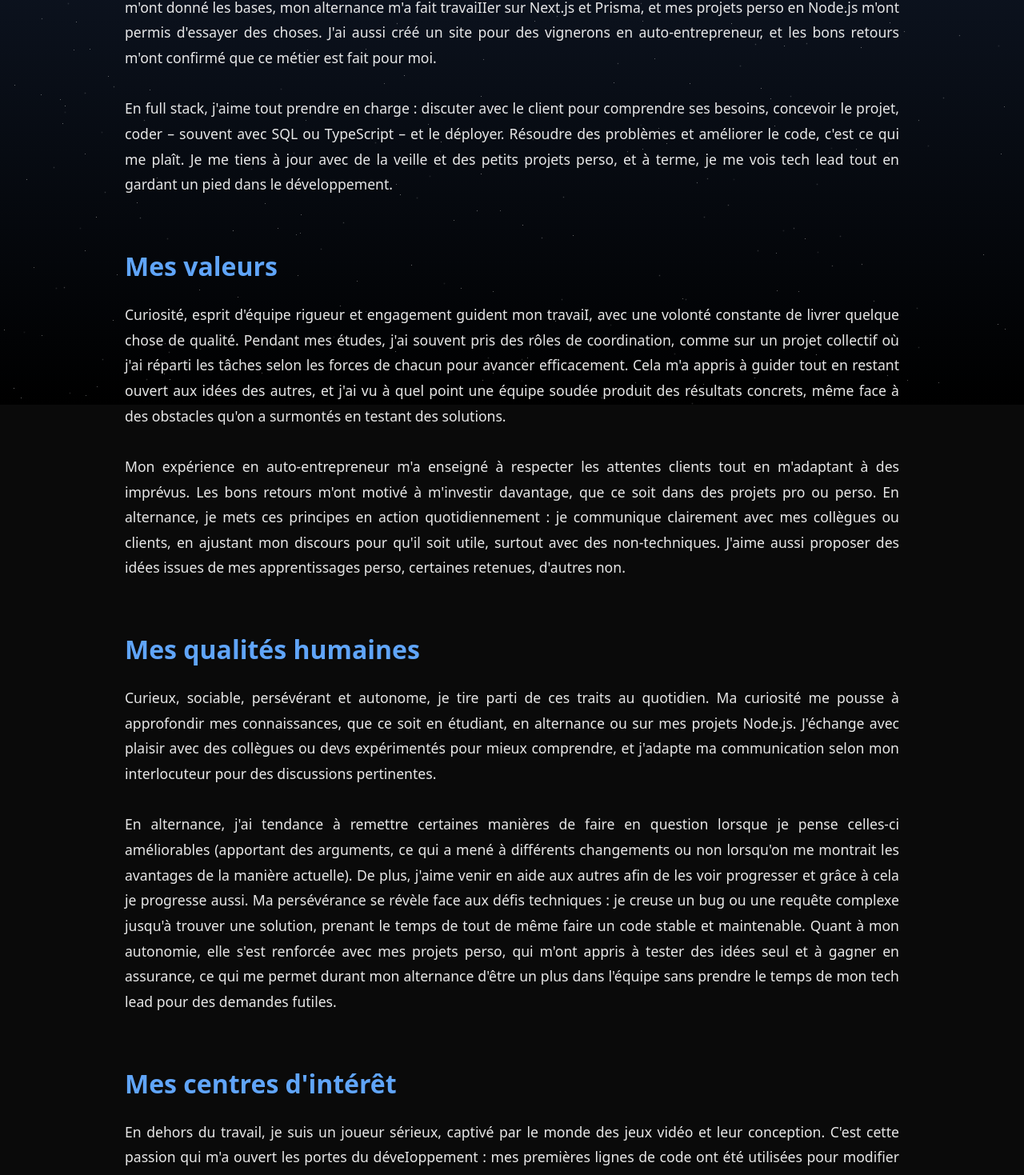
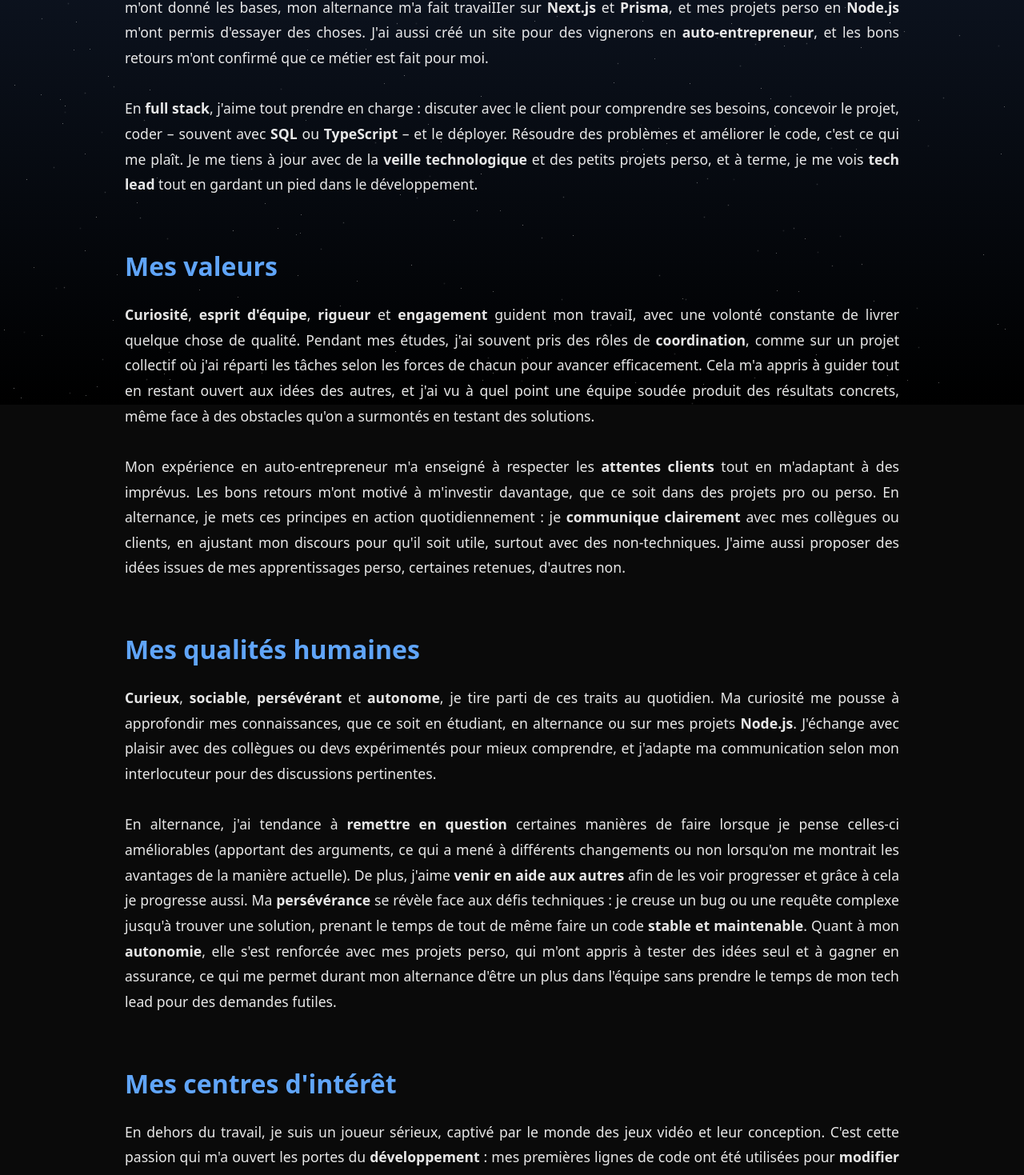
Before and after one commit to Esteban-Mo/newportfolio, a Next.js app: page /presentation in a window 1280 px wide. Shown: the part 294-1763 px from the top of the page at 80% size. Built offline with nearby package versions, Linux system fonts and the light colour scheme.

Commit message:
Mise à jour de la page de présentation avec mise en valeur des mots-clés
- Ajouter des balises <strong> pour mettre en évidence les termes clés dans chaque paragraphe
- Conserver la mise en page et le style existants
- Améliorer la lisibilité et l'impact visuel du texte de présentation

```diff
--- a/src/app/presentation/page.tsx
+++ b/src/app/presentation/page.tsx
@@ -36,11 +36,11 @@ export default function Presentation() {
                     textAlign: `justify`
                 }}>
                     <p>
-                        Curieux et motivé, j'aime me lancer dans des projets techniques et apprendre en avançant. Mes études d'ingénieur m'ont donné les bases, mon alternance m'a fait travaiIIer sur Next.js et Prisma, et mes projets perso en Node.js m'ont permis d'essayer des choses. J'ai aussi créé un site pour des vignerons en auto-entrepreneur, et les bons retours m'ont confirmé que ce métier est fait pour moi.
+                        <strong>Curieux et motivé</strong>, j'aime me lancer dans des projets techniques et apprendre en avançant. Mes études d'<strong>ingénieur</strong> m'ont donné les bases, mon alternance m'a fait travaiIIer sur <strong>Next.js</strong> et <strong>Prisma</strong>, et mes projets perso en <strong>Node.js</strong> m'ont permis d'essayer des choses. J'ai aussi créé un site pour des vignerons en <strong>auto-entrepreneur</strong>, et les bons retours m'ont confirmé que ce métier est fait pour moi.
                     </p>
                     <br />
                     <p>
-                        En full stack, j'aime tout prendre en charge : discuter avec le client pour comprendre ses besoins, concevoir le projet, coder – souvent avec SQL ou TypeScript – et le déployer. Résoudre des problèmes et améliorer le code, c'est ce qui me plaît. Je me tiens à jour avec de la veille et des petits projets perso, et à terme, je me vois tech lead tout en gardant un pied dans le développement.
+                        En <strong>full stack</strong>, j'aime tout prendre en charge : discuter avec le client pour comprendre ses besoins, concevoir le projet, coder – souvent avec <strong>SQL</strong> ou <strong>TypeScript</strong> – et le déployer. Résoudre des problèmes et améliorer le code, c'est ce qui me plaît. Je me tiens à jour avec de la <strong>veille technologique</strong> et des petits projets perso, et à terme, je me vois <strong>tech lead</strong> tout en gardant un pied dans le développement.
                     </p>
                 </div>
             </section>
@@ -64,11 +64,11 @@ export default function Presentation() {
                     textAlign: `justify`
                 }}>
                     <p>
-                        Curiosité, esprit d'équipe rigueur et engagement guident mon travaiI, avec une volonté constante de livrer quelque chose de qualité. Pendant mes études, j'ai souvent pris des rôles de coordination, comme sur un projet collectif où j'ai réparti les tâches selon les forces de chacun pour avancer efficacement. Cela m'a appris à guider tout en restant ouvert aux idées des autres, et j'ai vu à quel point une équipe soudée produit des résultats concrets, même face à des obstacles qu'on a surmontés en testant des solutions.
+                        <strong>Curiosité</strong>, <strong>esprit d'équipe</strong>, <strong>rigueur</strong> et <strong>engagement</strong> guident mon travaiI, avec une volonté constante de livrer quelque chose de qualité. Pendant mes études, j'ai souvent pris des rôles de <strong>coordination</strong>, comme sur un projet collectif où j'ai réparti les tâches selon les forces de chacun pour avancer efficacement. Cela m'a appris à guider tout en restant ouvert aux idées des autres, et j'ai vu à quel point une équipe soudée produit des résultats concrets, même face à des obstacles qu'on a surmontés en testant des solutions.
                     </p>
                     <br />
                     <p>
-                        Mon expérience en auto-entrepreneur m'a enseigné à respecter les attentes clients tout en m'adaptant à des imprévus. Les bons retours m'ont motivé à m'investir davantage, que ce soit dans des projets pro ou perso. En alternance, je mets ces principes en action quotidiennement : je communique clairement avec mes collègues ou clients, en ajustant mon discours pour qu'il soit utile, surtout avec des non-techniques. J'aime aussi proposer des idées issues de mes apprentissages perso, certaines retenues, d'autres non.
+                        Mon expérience en auto-entrepreneur m'a enseigné à respecter les <strong>attentes clients</strong> tout en m'adaptant à des imprévus. Les bons retours m'ont motivé à m'investir davantage, que ce soit dans des projets pro ou perso. En alternance, je mets ces principes en action quotidiennement : je <strong>communique clairement</strong> avec mes collègues ou clients, en ajustant mon discours pour qu'il soit utile, surtout avec des non-techniques. J'aime aussi proposer des idées issues de mes apprentissages perso, certaines retenues, d'autres non.
                     </p>
                 </div>
             </section>
@@ -92,11 +92,11 @@ export default function Presentation() {
                     textAlign: `justify`
                 }}>
                     <p>
-                        Curieux, sociable, persévérant et autonome, je tire parti de ces traits au quotidien. Ma curiosité me pousse à approfondir mes connaissances, que ce soit en étudiant, en alternance ou sur mes projets Node.js. J'échange avec plaisir avec des collègues ou devs expérimentés pour mieux comprendre, et j'adapte ma communication selon mon interlocuteur pour des discussions pertinentes.
+                        <strong>Curieux</strong>, <strong>sociable</strong>, <strong>persévérant</strong> et <strong>autonome</strong>, je tire parti de ces traits au quotidien. Ma curiosité me pousse à approfondir mes connaissances, que ce soit en étudiant, en alternance ou sur mes projets <strong>Node.js</strong>. J'échange avec plaisir avec des collègues ou devs expérimentés pour mieux comprendre, et j'adapte ma communication selon mon interlocuteur pour des discussions pertinentes.
                     </p>
                     <br />
                     <p>
-                        En alternance, j'ai tendance à remettre certaines manières de faire en question lorsque je pense celles-ci améliorables (apportant des arguments, ce qui a mené à différents changements ou non lorsqu'on me montrait les avantages de la manière actuelle). De plus, j'aime venir en aide aux autres afin de les voir progresser et grâce à cela je progresse aussi. Ma persévérance se révèle face aux défis techniques : je creuse un bug ou une requête complexe jusqu'à trouver une solution, prenant le temps de tout de même faire un code stable et maintenable. Quant à mon autonomie, elle s'est renforcée avec mes projets perso, qui m'ont appris à tester des idées seul et à gagner en assurance, ce qui me permet durant mon alternance d'être un plus dans l'équipe sans prendre le temps de mon tech lead pour des demandes futiles.
+                        En alternance, j'ai tendance à <strong>remettre en question</strong> certaines manières de faire lorsque je pense celles-ci améliorables (apportant des arguments, ce qui a mené à différents changements ou non lorsqu'on me montrait les avantages de la manière actuelle). De plus, j'aime <strong>venir en aide aux autres</strong> afin de les voir progresser et grâce à cela je progresse aussi. Ma <strong>persévérance</strong> se révèle face aux défis techniques : je creuse un bug ou une requête complexe jusqu'à trouver une solution, prenant le temps de tout de même faire un code <strong>stable et maintenable</strong>. Quant à mon <strong>autonomie</strong>, elle s'est renforcée avec mes projets perso, qui m'ont appris à tester des idées seul et à gagner en assurance, ce qui me permet durant mon alternance d'être un plus dans l'équipe sans prendre le temps de mon tech lead pour des demandes futiles.
                     </p>
                 </div>
             </section>
@@ -120,7 +120,7 @@ export default function Presentation() {
                     textAlign: `justify`
                 }}>
                     <p>
-                        En dehors du travail, je suis un joueur sérieux, captivé par le monde des jeux vidéo et leur conception. C'est cette passion qui m'a ouvert les portes du déveIoppement : mes premières lignes de code ont été utilisées pour modifier mes jeux préférés. Cette première exposition a éveillé ma vocation et m'a naturellement orienté vers ma carrière actuelle. J'aime toujours aujourd'hui créer des mods, concevoir des niveaux ou des idées de mécanismes de jeu, ce qui ne cesse de mettre mon imagination à l'épreuve et d'affiner mes compétences techniques. Explorer ces mondes de manière virtuelle, rejouer ces moments avec d'autres joueurs ou découvrir les choix de conception qui ont présidé à chaque jeu m'enthousiasment toujours et m'améliorent en tant que développeur.
+                        En dehors du travail, je suis un joueur sérieux, captivé par le monde des jeux vidéo et leur conception. C'est cette passion qui m'a ouvert les portes du <strong>développement</strong> : mes premières lignes de code ont été utilisées pour <strong>modifier mes jeux préférés</strong>. Cette première exposition a éveillé ma vocation et m'a naturellement orienté vers ma carrière actuelle. J'aime toujours aujourd'hui créer des <strong>mods</strong>, concevoir des niveaux ou des idées de mécanismes de jeu, ce qui ne cesse de mettre mon imagination à l'épreuve et d'affiner mes <strong>compétences techniques</strong>. Explorer ces mondes de manière virtuelle, rejouer ces moments avec d'autres joueurs ou découvrir les choix de conception qui ont présidé à chaque jeu m'enthousiasment toujours et m'améliorent en tant que développeur.
                     </p>
                 </div>
             </section>
@@ -144,7 +144,7 @@ export default function Presentation() {
                     textAlign: `justify`
                 }}>
                     <p>
-                        Sur le plan professionnel, j'aspire à devenir tech lead dans un avenir proche. J'aimerais avoir une équipe qui dirige des initiatives techniques et continuer à écrire du code. Mon programme d'alternance m'enseigne déjà bien sur ce sujet, et mes projets secondaires me permettent de tester des méthodes de gestion de projet, bien qu'en solo, cela me donne une idée au global. Je me tiens au courant des nouveautés en lisant des articles, suivant des conventions et en écoutant des tutoriels.
+                        Sur le plan professionnel, j'aspire à devenir <strong>tech lead</strong> dans un avenir proche. J'aimerais avoir une équipe qui dirige des <strong>initiatives techniques</strong> et continuer à écrire du code. Mon programme d'alternance m'enseigne déjà bien sur ce sujet, et mes projets secondaires me permettent de tester des <strong>méthodes de gestion de projet</strong>, bien qu'en solo, cela me donne une idée au global. Je me tiens au courant des nouveautés en lisant des articles, suivant des conventions et en écoutant des tutoriels.
                     </p>
                     <p>
                         Personnellement, j'aimerais terminer un petit projet de bricolage à la maison, par exemple, avoir un coin agréable à regarder. Je voudrais aussi faire quelque chose de culturel - aller voir une pièce de théâtre ou assister à un opéra, juste pour en avoir une idée. Cela me sort de la bulle de la technologie et j'en suis absolument accro.
```
